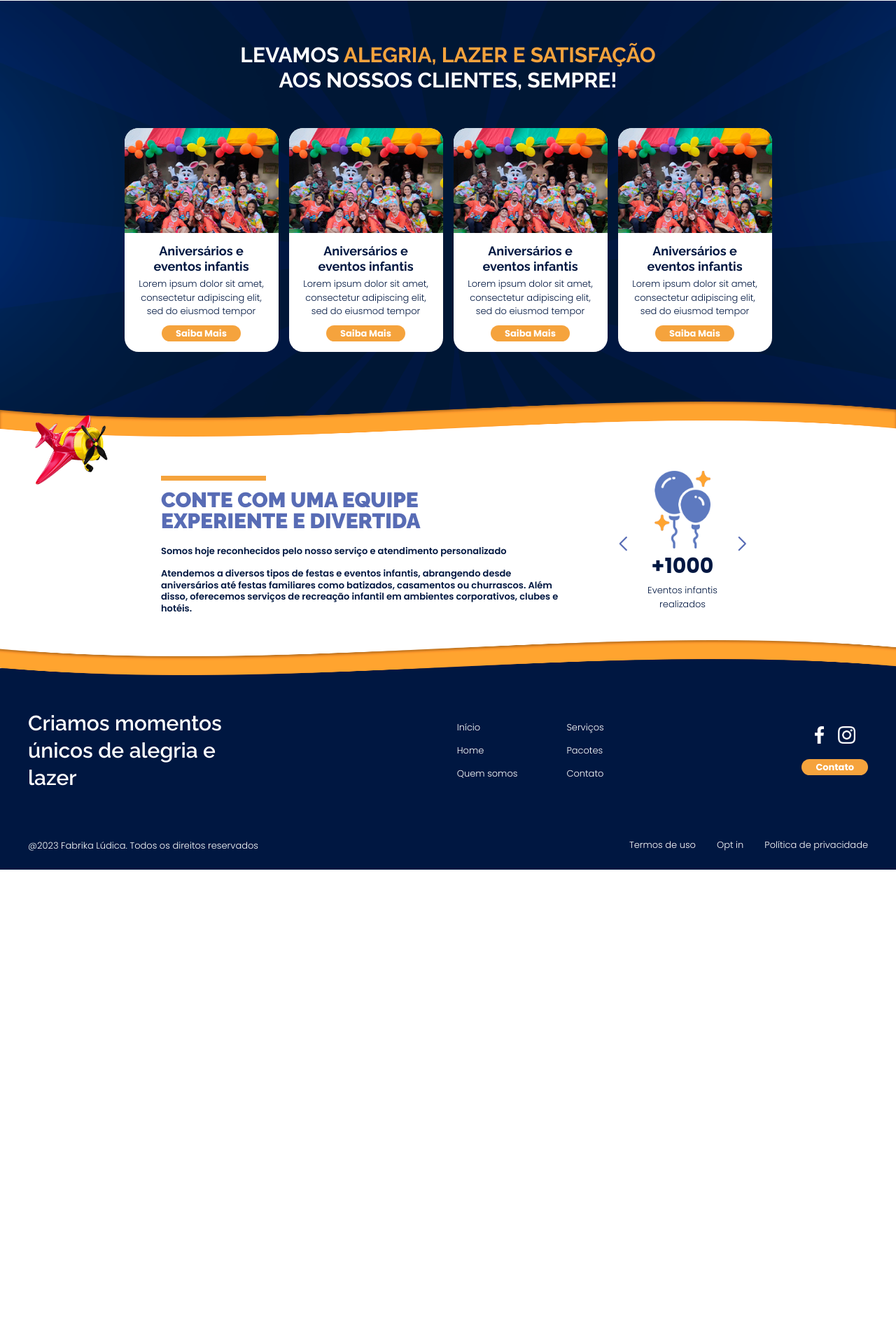
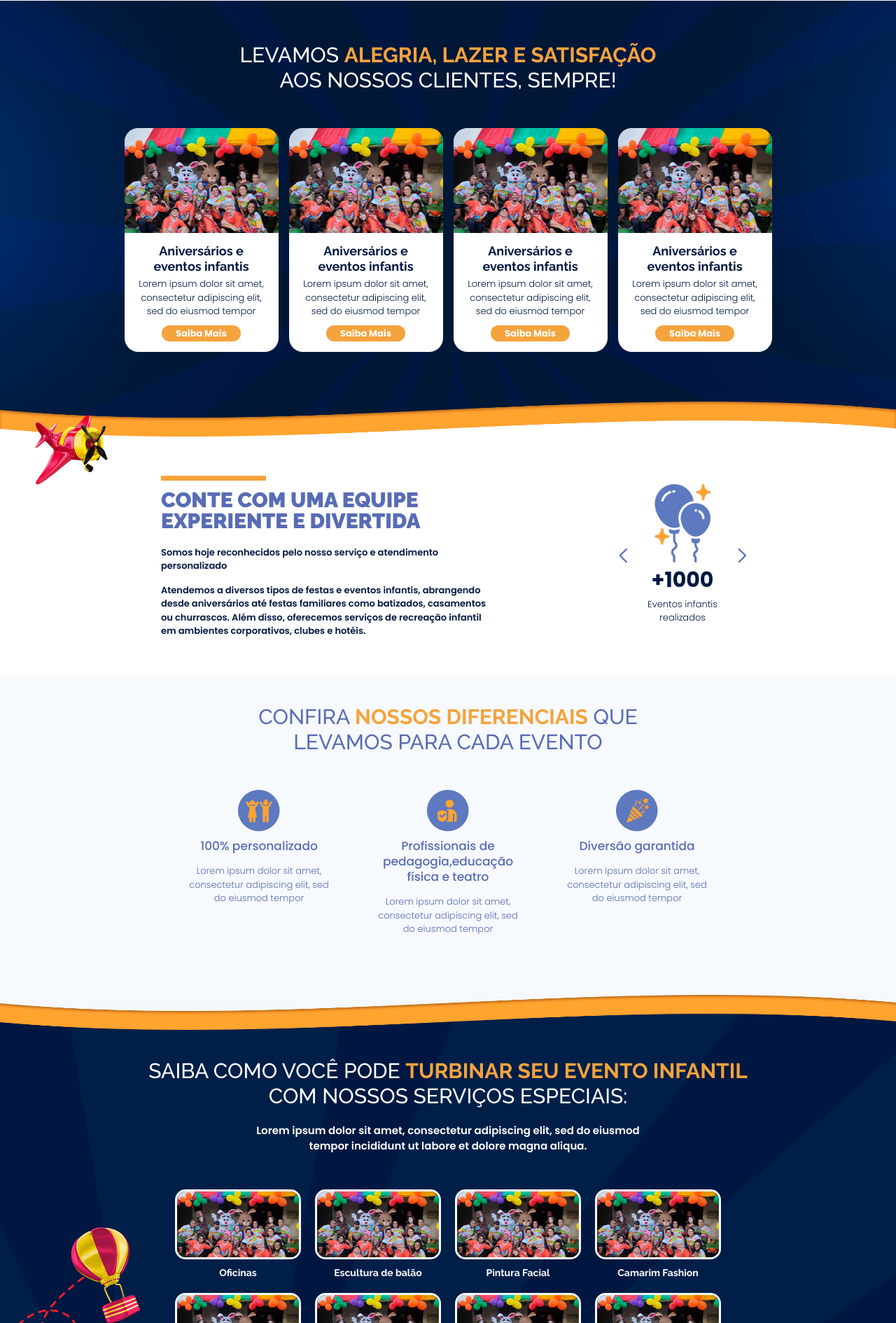
Before and after one commit to rodrigo7584/fabrika, a PHP site: page / in a window 1280 px wide. Shown: the part 1109-3000 px from the top of the page at 70% size. Before the commit the page ends 2352 px from the top, so only its background shows below. Run offline with PHP 8.4, Linux system fonts and the light colour scheme.

Commit message:
17/08/2023

```diff
--- a/index.html
+++ b/index.html
@@ -4,7 +4,7 @@
     <link rel="preconnect" href="https://fonts.googleapis.com" />
     <link rel="preconnect" href="https://fonts.gstatic.com" crossorigin />
     <link
-      href="https://fonts.googleapis.com/css2?family=Poppins:wght@300;500;600;700&family=Raleway:wght@500;600;700;900&display=swap"
+      href="https://fonts.googleapis.com/css2?family=Poppins:wght@300;500;600;700&family=Raleway:wght@500;600;700;800;900&display=swap"
       rel="stylesheet"
     />
     <link
@@ -228,12 +228,163 @@
                       <p>Eventos infantis realizados</p>
                     </div>
                   </div>
-                  <div class="swiper-slide">Slide 2</div>
-                  <div class="swiper-slide">Slide 3</div>
+                  <div class="swiper-slide">
+                    <div class="swiper-group-content">
+                      <img
+                        src="./img/icon-ballon-stars.png"
+                        alt=""
+                        class="icon"
+                      />
+                      <strong>+2000</strong>
+                      <p>Eventos infantis realizados.</p>
+                    </div>
+                  </div>
+                  <div class="swiper-slide">
+                    <div class="swiper-group-content">
+                      <img
+                        src="./img/icon-ballon-stars.png"
+                        alt=""
+                        class="icon"
+                      />
+                      <strong>+3000</strong>
+                      <p>Eventos infantis realizados!</p>
+                    </div>
+                  </div>
                 </div>
               </div>
               <div class="swiper-button-prev"></div>
               <div class="swiper-button-next"></div>
+            </div>
+          </div>
+        </div>
+      </section>
+      <section class="diferenciais transition-after transition-light-blue">
+        <div class="container">
+          <div class="row">
+            <h2 class="title-simple">
+              CONFIRA <strong>NOSSOS DIFERENCIAIS</strong> QUE LEVAMOS PARA CADA
+              EVENTO
+            </h2>
+            <div class="boxes">
+              <div class="box">
+                <img src="./img/icon-rounded-kids.png" alt="" class="icon" />
+                <h3 class="title-box">100% personalizado</h3>
+                <p>
+                  Lorem ipsum dolor sit amet, consectetur adipiscing elit, sed
+                  do eiusmod tempor
+                </p>
+              </div>
+              <div class="box">
+                <img src="./img/icon-rounded-shield.png" alt="" class="icon" />
+                <h3 class="title-box">
+                  Profissionais de pedagogia,educação física e teatro
+                </h3>
+                <p>
+                  Lorem ipsum dolor sit amet, consectetur adipiscing elit, sed
+                  do eiusmod tempor
+                </p>
+              </div>
+              <div class="box">
+                <img
+                  src="./img/icon-rounded-confetti.png"
+                  alt=""
+                  class="icon"
+                />
+                <h3 class="title-box">Diversão garantida</h3>
+                <p>
+                  Lorem ipsum dolor sit amet, consectetur adipiscing elit, sed
+                  do eiusmod tempor
+                </p>
+              </div>
+            </div>
+          </div>
+        </div>
+      </section>
+      <section class="turbinar">
+        <div class="container">
+          <div class="row">
+            <h2 class="title-simple">
+              Saiba como você pode
+              <strong>turbinar seu evento infantil</strong> com nossos serviços
+              especiais:
+            </h2>
+            <h3 class="subtitle">
+              Lorem ipsum dolor sit amet, consectetur adipiscing elit, sed do
+              eiusmod tempor incididunt ut labore et dolore magna aliqua.
+            </h3>
+            <div class="boxes">
+              <div class="box">
+                <div class="thumb">
+                  <img src="./img/thumb-post.png" alt="" />
+                </div>
+                <h4 class="title-box">Oficinas</h4>
+              </div>
+              <div class="box">
+                <div class="thumb">
+                  <img src="./img/thumb-post.png" alt="" />
+                </div>
+                <h4 class="title-box">Escultura de balão</h4>
+              </div>
+              <div class="box">
+                <div class="thumb">
+                  <img src="./img/thumb-post.png" alt="" />
+                </div>
+                <h4 class="title-box">Pintura Facial</h4>
+              </div>
+              <div class="box">
+                <div class="thumb">
+                  <img src="./img/thumb-post.png" alt="" />
+                </div>
+                <h4 class="title-box">Camarim Fashion</h4>
+              </div>
+              <div class="box">
+                <div class="thumb">
+                  <img src="./img/thumb-post.png" alt="" />
+                </div>
+                <h4 class="title-box">Show de mágico</h4>
+              </div>
+              <div class="box">
+                <div class="thumb">
+                  <img src="./img/thumb-post.png" alt="" />
+                </div>
+                <h4 class="title-box">Teatro Lúdico</h4>
+              </div>
+              <div class="box">
+                <div class="thumb">
+                  <img src="./img/thumb-post.png" alt="" />
+                </div>
+                <h4 class="title-box">Combate Nerf</h4>
+              </div>
+              <div class="box">
+                <div class="thumb">
+                  <img src="./img/thumb-post.png" alt="" />
+                </div>
+                <h4 class="title-box">Festa do Pijama</h4>
+              </div>
+              <div class="box">
+                <div class="thumb">
+                  <img src="./img/thumb-post.png" alt="" />
+                </div>
+                <h4 class="title-box">Personagens</h4>
+              </div>
+              <div class="box">
+                <div class="thumb">
+                  <img src="./img/thumb-post.png" alt="" />
+                </div>
+                <h4 class="title-box">Kids & Teen Disco</h4>
+              </div>
+              <div class="box">
+                <div class="thumb">
+                  <img src="./img/thumb-post.png" alt="" />
+                </div>
+                <h4 class="title-box">Acampamento</h4>
+              </div>
+              <div class="box">
+                <div class="thumb">
+                  <img src="./img/thumb-post.png" alt="" />
+                </div>
+                <h4 class="title-box">Brinquedos Infláveis</h4>
+              </div>
             </div>
           </div>
         </div>
--- a/style.css
+++ b/style.css
@@ -8,6 +8,10 @@ IMPORTS CSS
 @import url('./styles/swiper-hero-index.css');
 @import url('./styles/garantia.css');
 @import url('./styles/sobre.css');
+@import url('./styles/equipe.css');
+@import url('./styles/diferenciais.css');
+@import url('./styles/turbinar.css');
+
 /*
 END IMPORTS CSS
 */
@@ -29,7 +33,11 @@ CSS VARIABLES
   --pop: 'Poppins';
   --ral: 'Raleway';
 
-  --font-light:300;
+  --font-thin: 100;
+  --font-extra-light: 200;
+  --font-light: 300;
+  --font-regular: 400;
+  --font-medium: 500;
   --font-semi-bold: 600;
   --font-bold: 700;
   --font-black: 900;
@@ -82,7 +90,7 @@ h3{
 }
 .title-simple{
   font-family: var(--ral);
-  font-weight: var(--font-bold);
+  font-weight: var(--font-medium);
   color: var(--white);
   line-height: 1.2;
   margin-bottom: 2rem;
@@ -91,12 +99,13 @@ h3{
 }
 .title-simple strong{
   color: var(--orange);
+  font-weight: var(--font-bold);
 }
 p{
   font-family: var(--pop);
   font-weight: var(--font-semi-bold);
   font-size: 1.3rem;
-  line-height: 1.3;
+  line-height: 1.5;
   margin-bottom: 0.5rem;
 }
 a{
@@ -137,7 +146,8 @@ a:hover {
 .btn-orange{
   background: var(--orange);
 }
-.transition-before{
+.transition-before,
+.transition-after{
   position: relative;
 }
 .transition-before::before{
@@ -152,71 +162,115 @@ a:hover {
   top: -4.9rem;
   left: 0;
 }
+.transition-after::after{
+  content: '';
+  position: absolute;
+  width: 100%;
+  height: 5rem;
+  z-index: 5;
+  background-repeat: no-repeat;
+  background-size: 100% 100%;
+  background-position: bottom;
+  bottom: -4.9rem;
+  left: 0;
+}
 .transition-before.transition-blue::before {
   background-image: url('./img/transition-3.png');
 }
 .transition-before.transition-white::before{
   background-image: url('./img/transition.png');
 }
-.equipe{
-  position: relative;
-  padding: 5rem 0 8rem 0;
+.transition-after.transition-light-blue::after{
+  background-image: url('./img/transition-2.png');
 }
-.equipe .image-plane{
-  position: absolute;
-  height: 10rem;
-  top: -3rem;
-  z-index: 5;
-  left: 5rem;
+.turbinar{
+  padding: 9rem 0;
+  background: url('./img/ballon-2.png'),url('./img/bg-blue-2.png');
+  background-repeat: no-repeat;
+  background-size: 20rem auto, cover;
+  background-position: left center, top left;
 }
-.equipe .row{
-  display: flex;
-  gap: 10rem;
-  width: 70%;
+.turbinar .title-simple{
+  width: 90rem;
+  margin-left: auto;
+  margin-right: auto;
+  text-align: center;
+}
+.turbinar .subtitle{
+  font-family: var(--pop);
+  font-weight: var(--font-semi-bold);
+  text-align: center;
+  line-height: 1.5;
+  font-size: 1.5rem;
+  width: 60rem;
   margin: 0 auto;
 }
-.equipe .content p{
-  color: var(--blue-300);
+.turbinar .boxes{
+  padding: 5rem 0;
+  display: flex;
+  flex-wrap: wrap;
+  justify-content: center;
+  gap: 2rem;
+  width: 80%;
+  margin: 0 auto;
 }
-.equipe .swiper-group{
-  position: relative;
-  width: 15rem;
+.turbinar .box{
+  width: 18rem;
 }
-.equipe .swiper-group .swiper-button-next, .equipe .swiper-group .swiper-button-prev {
-  width: 2rem;
+.turbinar .box .thumb{
+  height: 10rem;
+  width: 100%;
+  border-radius: 1.5rem;
+  border: 0.3rem solid var(--gray);
+  overflow: hidden;
+  margin-bottom: 1rem;
 }
-.equipe .swiper-group .swiper-button-next:after,.equipe .swiper-group  .swiper-button-prev:after {
-  font-size: 2rem;
-  font-weight: var(--font-black);
-  color: var(--blue-100);
+.turbinar .box .thumb img{
+width: 100% !important;
+height: 100% !important;
+object-fit: cover;
 }
-.equipe .swiper-group .swiper-button-next {
-  right: -2rem;
+.turbinar .box .title-box{
+  font-family: var(--ral);
+  font-weight: var(--font-bold);
+  text-align: center;
+  color: var(--white);
+  font-size: 1.4rem;
+  line-height: 1.3;
 }
-.equipe .swiper-group .swiper-button-prev {
-  left: -2rem;
+
+@media (max-width: 992px) {
+  .turbinar {
+    background-size: 13rem auto, cover;
+  }
+  .turbinar .title-simple {
+    width: 100%;
+  }
+ }
+@media (max-width: 768px) {
+  .turbinar {
+    background-size: 10rem auto, cover;
+  }
+  .turbinar .subtitle {
+    width: 100%;
+  }
 }
-.equipe .swiper-group .swiper-group-content{
-  display: flex;
-  flex-direction: column;
-  align-items: center;
-  gap: 1rem;
+@media (max-width: 576px) {
+  .turbinar {
+    padding: 9rem 0 0 0;
+  }
+  .turbinar .subtitle {
+    font-size: 1.3rem;
+  }
+  .turbinar .box {
+    width: 25rem;
 }
-.equipe .swiper-group .swiper-group-content .icon{
-  width: 8rem;
+.turbinar .box .thumb {
+  height: 13rem;
 }
-.equipe .swiper-group .swiper-group-content strong{
-  font-family: var(--pop);
-  font-weight: var(--font-bold);
-  font-size: 3rem;
-  color: var(--blue-300);
+
 }
-.equipe .swiper-group .swiper-group-content p{
-  text-align: center;
-  color: var(--blue-300);
-  font-weight: var(--font-light);
-  line-height: 1.5;
-}
+
 @media (max-width: 1400px) {
   .container {
     max-width: 1200px;
@@ -243,12 +297,25 @@ a:hover {
     font-size: 2.5rem;
   }
   .transition-before::before {
-    background-size: contain;
+    height: 3rem;
+    top: -2.9rem;
+  }
+  .transition-after::after{
+    height: 3rem;
+    bottom: -2.9rem;
   }
 }
 @media (max-width: 576px) {
   .container {
     max-width: 400px;
+  }
+  .transition-before::before {
+    height: 2rem;
+    top: -1.9rem;
+  }
+  .transition-after::after{
+    height: 2rem;
+    bottom: -1.9rem;
   }
 }
 @media (max-width: 400px) {
--- /dev/null
+++ b/styles/diferenciais.css
@@ -0,0 +1,55 @@
+.diferenciais{
+  padding: 4rem 0 8rem 0;
+  background: var(--gray);
+}
+.diferenciais .title-simple{
+  color: var(--blue-100);
+  width: 60rem;
+  margin-left: auto;
+  margin-right: auto;
+  text-align: center;
+}
+.diferenciais .boxes{
+  margin-top: 5rem;
+  display: flex;
+  justify-content: center;
+  gap: 5rem;
+  flex-wrap: wrap;
+}
+.diferenciais .box{
+  display: flex;
+  flex-direction: column;
+  gap: 1rem;
+  align-items: center;
+  width: 22rem;
+}
+.diferenciais .box .icon{
+  width: 6rem;
+}
+.diferenciais .box .title-box{
+  color: var(--blue-100);
+  font-family: var(--pop);
+  font-weight: var(--font-medium);
+  text-align: center;
+  line-height: 1.3;
+  font-size: 1.7rem;
+}
+.diferenciais .box p{
+  text-align: center;
+  font-weight: var(--font-light);
+  line-height: 1.5;
+  color: var(--blue-100);
+}
+@media (max-width: 768px) {
+  .diferenciais .title-simple {
+    width: 100%;
+  }
+  .diferenciais .box {
+    width: 35rem;
+}
+}
+@media (max-width: 576px) {
+  .diferenciais .box {
+    width:30rem;
+}
+}
--- /dev/null
+++ b/styles/equipe.css
@@ -0,0 +1,84 @@
+.equipe{
+  position: relative;
+  padding: 5rem 0 5rem 0;
+}
+.equipe .image-plane{
+  position: absolute;
+  height: 10rem;
+  top: -3rem;
+  z-index: 5;
+  left: 5rem;
+}
+.equipe .row{
+  display: flex;
+  align-items: center;
+  gap: 20rem;
+  width: 70%;
+  margin: 0 auto;
+}
+.equipe .content p{
+  color: var(--blue-300);
+}
+.equipe .swiper-group{
+  position: relative;
+  width: 15rem;
+}
+.equipe .swiper-group .swiper-button-next, .equipe .swiper-group .swiper-button-prev {
+  width: 2rem;
+}
+.equipe .swiper-group .swiper-button-next:after,.equipe .swiper-group  .swiper-button-prev:after {
+  font-size: 2rem;
+  font-weight: var(--font-black);
+  color: var(--blue-100);
+}
+.equipe .swiper-group .swiper-button-next {
+  right: -2rem;
+}
+.equipe .swiper-group .swiper-button-prev {
+  left: -2rem;
+}
+.equipe .swiper-group .swiper-group-content{
+  display: flex;
+  flex-direction: column;
+  align-items: center;
+  gap: 1rem;
+}
+.equipe .swiper-group .swiper-group-content .icon{
+  width: 8rem;
+}
+.equipe .swiper-group .swiper-group-content strong{
+  font-family: var(--pop);
+  font-weight: var(--font-bold);
+  font-size: 3rem;
+  color: var(--blue-300);
+}
+.equipe .swiper-group .swiper-group-content p{
+  text-align: center;
+  color: var(--blue-300);
+  font-weight: var(--font-light);
+  line-height: 1.5;
+}
+@media (max-width: 1200px) {
+  .equipe .row {
+    gap: 10rem;
+  }
+}
+@media (max-width: 992px) {
+  .equipe .row {
+    width: 90%;
+  }
+}
+@media (max-width: 768px) {
+  .equipe .row {
+    gap: 2rem;
+  }
+}
+@media (max-width: 576px) {
+  .equipe .image-plane {
+    height: 8rem;
+  }
+  .equipe .row {
+flex-direction: column;
+width: 100%;
+  }
+}
```
Also changed, not shown: img/icon-rounded-confetti.png (renamed from img/icon-confetti.png), img/transition-2.png.
